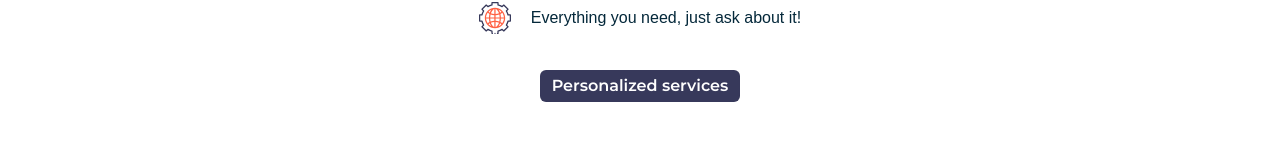
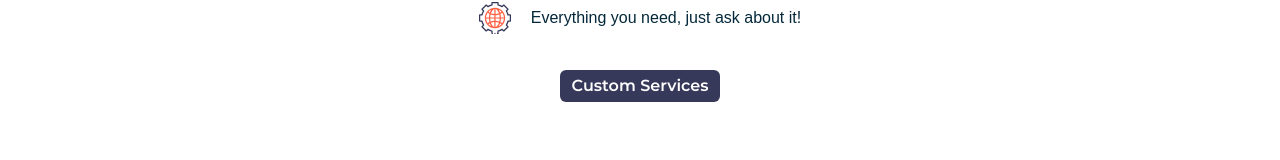
Before and after one commit to ferba24/todo10-web, a Next.js app: page / in a window 1280 px wide. Shown: the part 2432-2592 px from the top of the page. Built offline with nearby package versions, Linux system fonts and the light colour scheme; a web font is replaced by a local one.

Commit message:
[EDIT] Custom services page

```diff
--- a/data/routes.js
+++ b/data/routes.js
@@ -12,7 +12,7 @@ export const paths = {
   MAINTENANCE: '/maintenance',
   WORDPRESS: '/wordpress',
   XENFORO: '/xenforo',
-  PERSONALIZED: '/personalized',
+  PERSONALIZED: '/custom-services',
   PRICING: '/pricing',
   ABOUT_US: '/about-us',
   GET_A_QUOTE: '/get-a-quote',
--- a/data/steps/index.js
+++ b/data/steps/index.js
@@ -49,7 +49,7 @@ const maintenancePlansStep = {
 const finalForm = {
   name: 'finalForm',
   title: 'Tell us what you need',
-  desc: 'We will send you a personalized quote really fast!',
+  desc: 'We will send you a custom quote really fast!',
   type: 'contactForm',
   final: true
 }
--- a/pages/index.js
+++ b/pages/index.js
@@ -144,7 +144,7 @@ const ThirdSection = () => (
       <div className="lg:w-6/12 p-3 flex justify-center">
         <FeatureDesc
           title="Maintenance plans"
-          desc="Let our experts handle the technical part of your IT infrastructure."
+          desc="Let our experts handle the technical part of your IT infrastructure:"
           items={maintenanceItems}
           link={paths.MAINTENANCE}
           linkLabel="Maintenance plans"
@@ -208,7 +208,7 @@ const FifthSection = () => (
     <div className="w-full text-center mt-4">
       <Link href={paths.PERSONALIZED}>
         <a>
-          <Button type="blue">Personalized services</Button>
+          <Button type="blue">Custom Services</Button>
         </a>
       </Link>
     </div>
--- a/pages/personalized.js
+++ b/pages/personalized.js
@@ -4,25 +4,39 @@ import { personalizedStep } from '../data/steps'
 import FeatureHighlight from '../components/FeatureHighlight'
 import List from '../components/List'
 import Head from "next/head";
+import PageHeader from "../components/PageHeader";
 
 const FirstSection = () => (
+    <>
+    <div className="section container">
+        <PageHeader
+            title="Custom Services"
+            desc={<>You have a VISION.<br />We have a TEAM to get you there. Whatever you need.</>}
+        />
+    </div>
+
+
+
+</>
+)
+/*
+
   <div className="section container-small">
     <FeatureHighlight
       image="/images/personalized.svg"
-      title="Personalized services."
-      desc="You have a vision. We have a team to get you there."
+      title="Custom Services."
+      desc={<>You have a VISION.<br />We have a TEAM to get you there. Whatever you need.</>}
       link="/"
-      linkLabel="Get a quote"
+      linkLabel="Get a Quote"
     />
   </div>
-)
 
 const list = [
   'First point',
   'What about other',
   'Here goes another',
   'Other one'
-]
+] */
 
 const SecondSection = () => (
   <div className="section bg-blue py-16">
@@ -42,7 +56,7 @@ export default function Personalized() {
   return (
     <Layout>
         <Head>
-            <title>Todo 10 - Personalized</title>
+            <title>Todo 10 - Custom Services</title>
         </Head>
       <div className="my-40"/>
       <FirstSection/>
```
